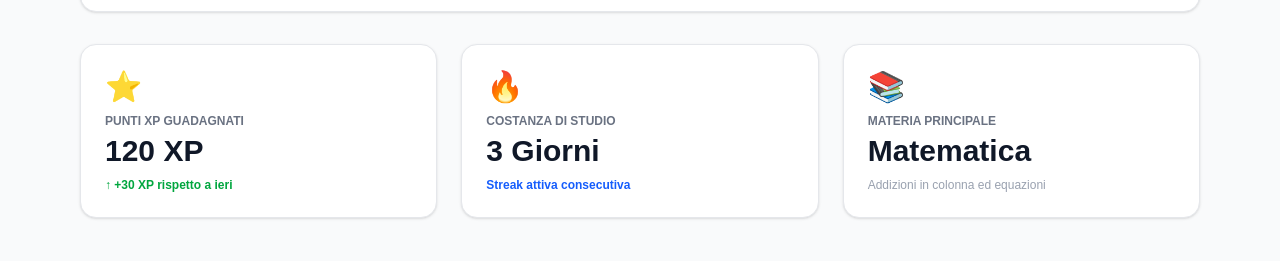
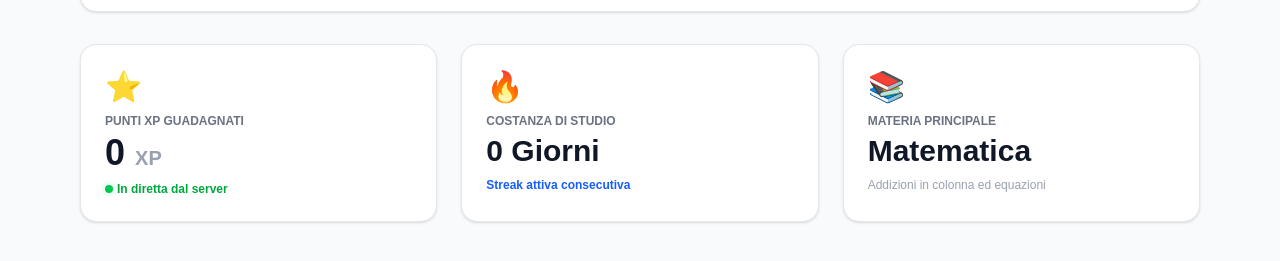
Before and after one commit to feiluca85-svg/PetraLAB, a Next.js app: page /admin in a window 1280 px wide. Shown: the part 289-550 px from the top of the page. Built offline with nearby package versions, Linux system fonts and the light colour scheme; no server answers; the database is empty; sample sign-in values are in the browser's storage.

Commit message:
feat: real-time live sync of child stats in admin dashboard

```diff
--- a/src/app/admin/page.tsx
+++ b/src/app/admin/page.tsx
@@ -2,9 +2,24 @@
 
 import { useAuth } from "@/context/AuthContext";
 import Link from "next/link";
+import { useEffect, useState } from "react";
+import { db } from "@/lib/firebase";
+import { doc, onSnapshot } from "firebase/firestore";
 
 export default function AdminDashboard() {
   const { role, logout, devices, removeDevice } = useAuth();
+  const [childStats, setChildStats] = useState({ xp: 0, streak: 0 });
+
+  // Ascolta in tempo reale le statistiche della figlia dal database!
+  useEffect(() => {
+    const unsub = onSnapshot(doc(db, "petralab_users", "studente_demo"), (doc) => {
+      if (doc.exists()) {
+        const data = doc.data();
+        setChildStats({ xp: data.xp || 0, streak: data.streak || 1 });
+      }
+    });
+    return () => unsub();
+  }, []);
 
   return (
     <div className="min-h-screen bg-gray-50 flex flex-col">
@@ -92,17 +107,23 @@ export default function AdminDashboard() {
 
         {/* Sezione Statistiche Studio Figlia */}
         <section className="grid grid-cols-1 md:grid-cols-3 gap-6">
-          <div className="bg-white p-6 rounded-2xl border border-gray-200 shadow-sm">
+          <div className="bg-white p-6 rounded-2xl border border-gray-200 shadow-sm relative overflow-hidden">
             <span className="text-3xl">⭐</span>
             <h3 className="text-gray-500 text-xs font-bold uppercase mt-2">Punti XP Guadagnati</h3>
-            <p className="text-3xl font-black text-gray-900 mt-1">120 XP</p>
-            <p className="text-xs text-green-600 font-semibold mt-2">↑ +30 XP rispetto a ieri</p>
+            <p className="text-4xl font-black text-gray-900 mt-1">{childStats.xp} <span className="text-xl text-gray-400">XP</span></p>
+            <p className="text-xs text-green-600 font-semibold mt-2 flex items-center gap-1">
+              <span className="relative flex h-2 w-2">
+                <span className="animate-ping absolute inline-flex h-full w-full rounded-full bg-green-400 opacity-75"></span>
+                <span className="relative inline-flex rounded-full h-2 w-2 bg-green-500"></span>
+              </span>
+              In diretta dal server
+            </p>
           </div>
 
           <div className="bg-white p-6 rounded-2xl border border-gray-200 shadow-sm">
             <span className="text-3xl">🔥</span>
             <h3 className="text-gray-500 text-xs font-bold uppercase mt-2">Costanza di Studio</h3>
-            <p className="text-3xl font-black text-gray-900 mt-1">3 Giorni</p>
+            <p className="text-3xl font-black text-gray-900 mt-1">{childStats.streak} Giorni</p>
             <p className="text-xs text-blue-600 font-semibold mt-2">Streak attiva consecutiva</p>
           </div>
 
```
